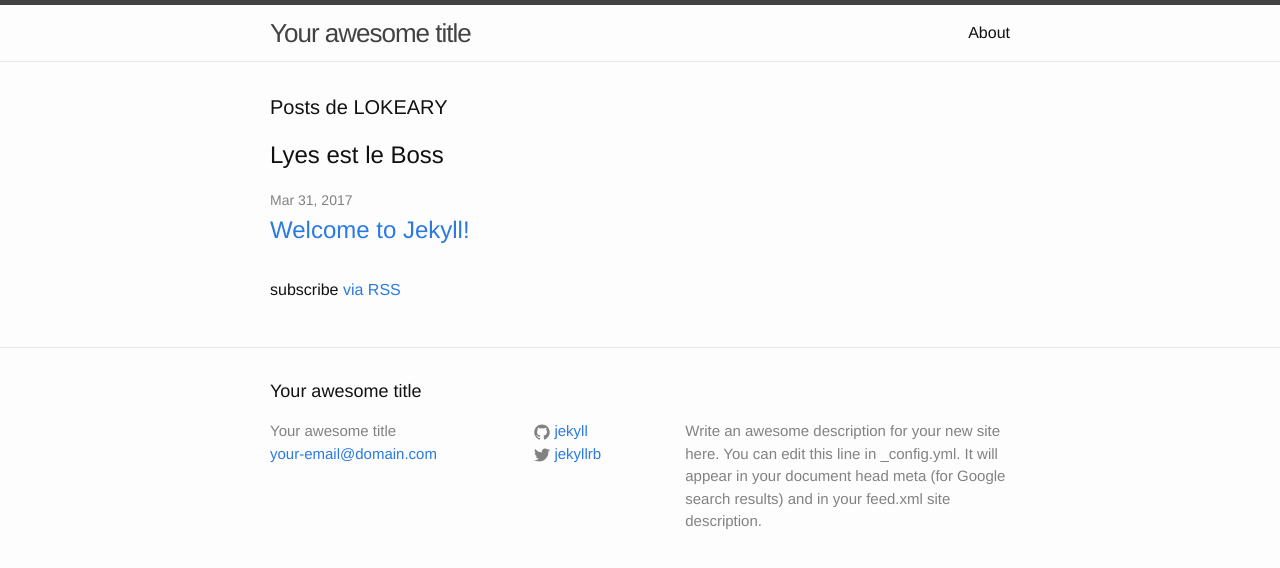
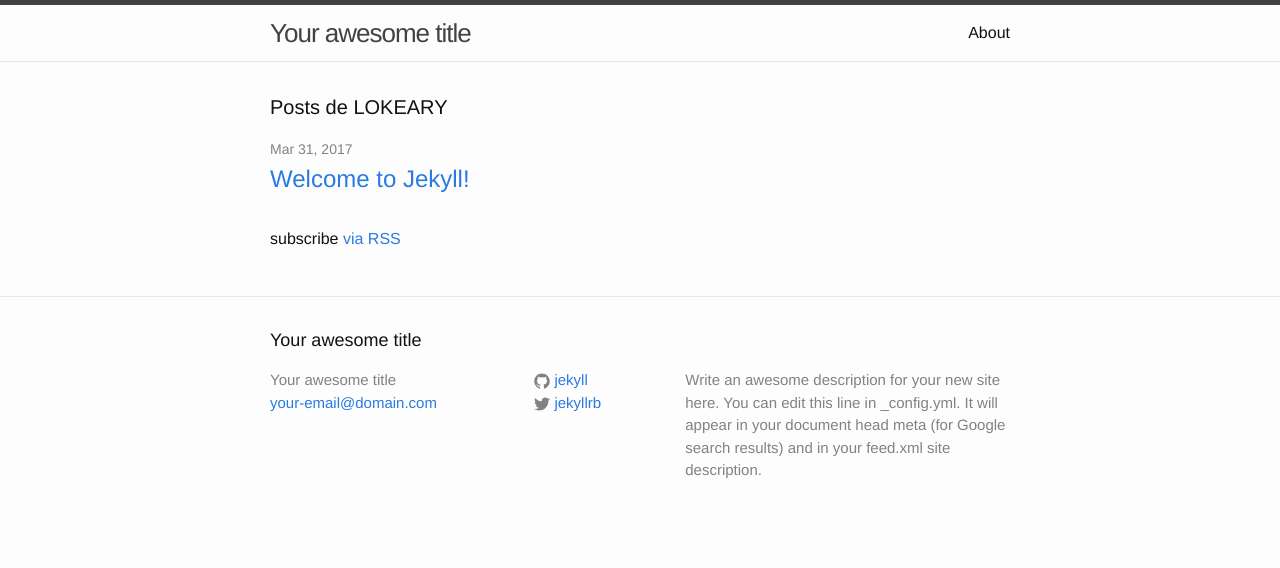
Before and after one commit to ChrisT092/ChrisT092.github.io, a Jekyll site: the page built from index.html, in a window 1280 px wide. Shown: the top 568 px of the page. Built offline with Jekyll 4.4.1, drawn with Linux system fonts in a browser that asks for light colours.

Commit message:
Retire Lyes

```diff
--- a/index.html
+++ b/index.html
@@ -5,7 +5,6 @@ layout: default
 <div class="home">
 
   <h1 class="page-heading">Posts de LOKEARY</h1>
-  <h2> Lyes est le Boss </h2>
 
   <ul class="post-list">
     {% for post in site.posts %}
```
